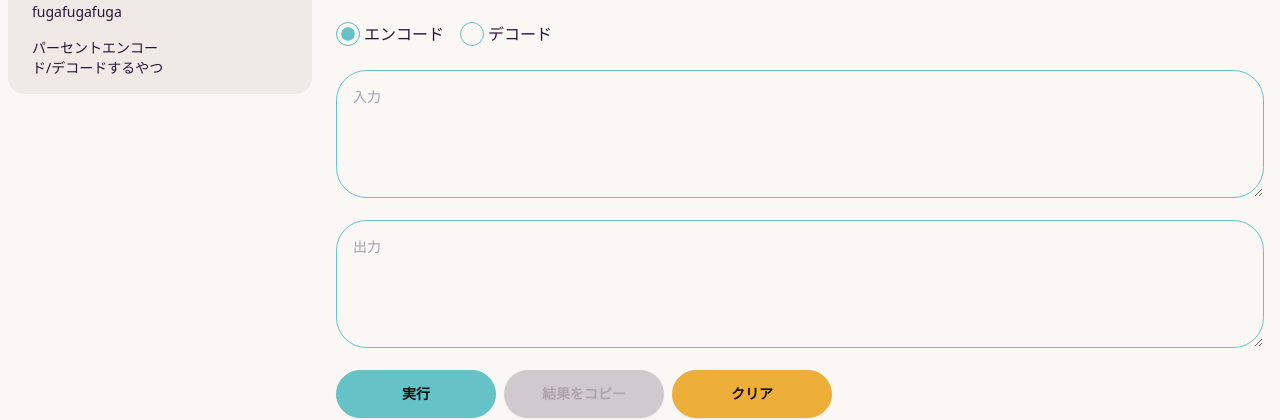
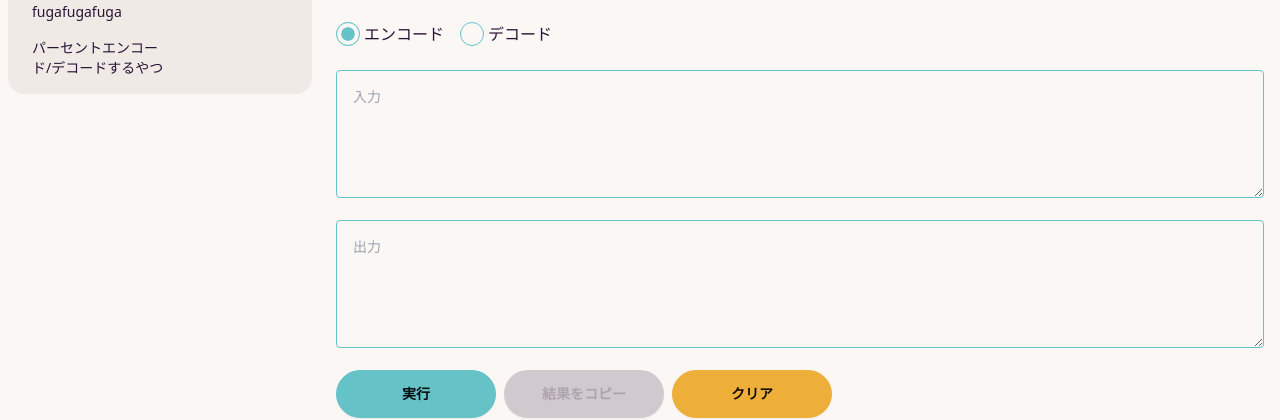
Before and after one commit to kyoruni/web-tools, a Nuxt app: page /percent-endecode in a window 1280 px wide. Shown: the part 158-578 px from the top of the page. Built offline with nearby package versions, Linux system fonts and the light colour scheme.

Commit message:
:lipstick: テキストエリアの丸み調整

```diff
--- a/pages/percent-endecode.vue
+++ b/pages/percent-endecode.vue
@@ -28,7 +28,7 @@ const outputText = ref('');
 
 const radioClass = 'radio radio-primary';
 const labelClass = 'label cursor-pointer';
-const textAreaClass = 'textarea textarea-primary textarea-md w-full h-32';
+const textAreaClass = 'textarea textarea-primary textarea-md w-full h-32 rounded';
 const buttonClass = 'w-40 mt-4';
 
 const isInputEmpty = computed(() => {
```
